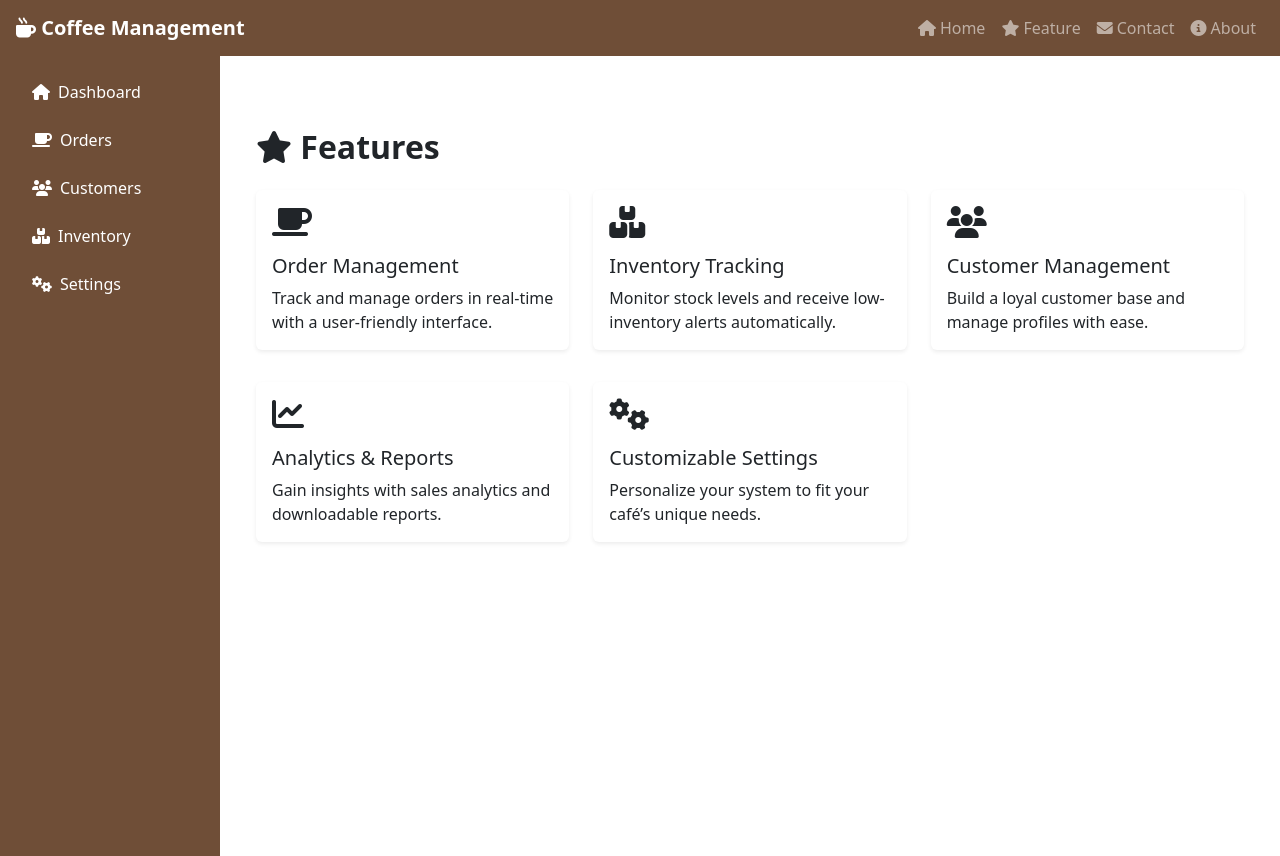
After one commit to koeurngvireak/Cafe_Management_System, a Django app: page /feature/ in a window 1280 px wide. The commit adds this page. Run offline with Django 5.2, Linux system fonts and the light colour scheme.

Commit message:
Added nav and side bar

```diff
--- a/Coffee_System_App/Templates/base.html
+++ b/Coffee_System_App/Templates/base.html
@@ -1,11 +1,27 @@
+<!-- base.html -->
 <!DOCTYPE html>
 <html lang="en">
 <head>
-    <meta charset="UTF-8">
-    <meta name="viewport" content="width=device-width, initial-scale=1.0">
-    <title>Document</title>
+  <meta charset="UTF-8">
+  <title>Coffee Management System</title>
+  <link href="https://cdn.jsdelivr.net/npm/bootstrap@5.3.3/dist/css/bootstrap.min.css" rel="stylesheet">
+  <link href="https://cdnjs.cloudflare.com/ajax/libs/font-awesome/6.4.2/css/all.min.css" rel="stylesheet">
+  <style>
+    .bg-brown { background-color: #6f4e37 !important; }
+    .sidebar .nav-link.active, .sidebar .nav-link:hover {
+      background: #a67c52;
+      border-radius: 5px;
+    }
+  </style>
 </head>
 <body>
-    <h1>Welcome to the Dynamic HTML Page</h1>
+  {% include 'components/navbar.html' %}
+  <div class="d-flex">
+    {% include 'components/sidebar.html' %}
+    <main class="flex-grow-1 p-4">
+      {% block content %}{% endblock %}
+    </main>
+  </div>
+  <script src="https://cdn.jsdelivr.net/npm/bootstrap@5.3.3/dist/js/bootstrap.bundle.min.js"></script>
 </body>
 </html>
--- /dev/null
+++ b/Coffee_System_App/Templates/components/navbar.html
@@ -0,0 +1,24 @@
+<nav class="navbar navbar-expand-lg navbar-dark bg-brown px-3">
+  <a class="navbar-brand fw-bold" href="{% url 'home' %}">
+    <i class="fas fa-mug-hot"></i> Coffee Management
+  </a>
+  <button class="navbar-toggler" type="button" data-bs-toggle="collapse" data-bs-target="#navbarNav">
+    <span class="navbar-toggler-icon"></span>
+  </button>
+  <div class="collapse navbar-collapse" id="navbarNav">
+    <ul class="navbar-nav ms-auto">
+      <li class="nav-item">
+        <a class="nav-link" href="{% url 'home' %}"><i class="fas fa-home me-1"></i>Home</a>
+      </li>
+      <li class="nav-item">
+        <a class="nav-link" href="{% url 'feature' %}"><i class="fas fa-star me-1"></i>Feature</a>
+      </li>
+      <li class="nav-item">
+        <a class="nav-link" href="{% url 'contact' %}"><i class="fas fa-envelope me-1"></i>Contact</a>
+      </li>
+      <li class="nav-item">
+        <a class="nav-link" href="{% url 'about' %}"><i class="fas fa-info-circle me-1"></i>About</a>
+      </li>
+    </ul>
+  </div>
+</nav>
--- a/Coffee_System_App/Templates/components/sidebar.html
+++ b/Coffee_System_App/Templates/components/sidebar.html
@@ -0,0 +1,20 @@
+<!-- sidebar.html -->
+<nav class="sidebar bg-brown text-white p-3" style="min-width:220px; min-height:100vh;">
+  <ul class="nav flex-column">
+    <li class="nav-item mb-2">
+      <a class="nav-link text-white" href="#"><i class="fas fa-home me-2"></i>Dashboard</a>
+    </li>
+    <li class="nav-item mb-2">
+      <a class="nav-link text-white" href="#"><i class="fas fa-coffee me-2"></i>Orders</a>
+    </li>
+    <li class="nav-item mb-2">
+      <a class="nav-link text-white" href="#"><i class="fas fa-users me-2"></i>Customers</a>
+    </li>
+    <li class="nav-item mb-2">
+      <a class="nav-link text-white" href="#"><i class="fas fa-boxes me-2"></i>Inventory</a>
+    </li>
+    <li class="nav-item mb-2">
+      <a class="nav-link text-white" href="#"><i class="fas fa-cogs me-2"></i>Settings</a>
+    </li>
+  </ul>
+</nav>
--- /dev/null
+++ b/Coffee_System_App/Templates/feature.html
@@ -0,0 +1,55 @@
+{% extends 'base.html' %}
+{% block content %}
+<div class="container py-5">
+  <h2 class="fw-bold mb-4 text-brown"><i class="fas fa-star"></i> Features</h2>
+  <div class="row g-4">
+    <div class="col-md-4">
+      <div class="card h-100 shadow-sm border-0">
+        <div class="card-body">
+          <i class="fas fa-coffee fa-2x text-brown mb-3"></i>
+          <h5 class="card-title">Order Management</h5>
+          <p class="card-text">Track and manage orders in real-time with a user-friendly interface.</p>
+        </div>
+      </div>
+    </div>
+    <div class="col-md-4">
+      <div class="card h-100 shadow-sm border-0">
+        <div class="card-body">
+          <i class="fas fa-boxes fa-2x text-brown mb-3"></i>
+          <h5 class="card-title">Inventory Tracking</h5>
+          <p class="card-text">Monitor stock levels and receive low-inventory alerts automatically.</p>
+        </div>
+      </div>
+    </div>
+    <div class="col-md-4">
+      <div class="card h-100 shadow-sm border-0">
+        <div class="card-body">
+          <i class="fas fa-users fa-2x text-brown mb-3"></i>
+          <h5 class="card-title">Customer Management</h5>
+          <p class="card-text">Build a loyal customer base and manage profiles with ease.</p>
+        </div>
+      </div>
+    </div>
+  </div>
+  <div class="row g-4 mt-2">
+    <div class="col-md-4">
+      <div class="card h-100 shadow-sm border-0">
+        <div class="card-body">
+          <i class="fas fa-chart-line fa-2x text-brown mb-3"></i>
+          <h5 class="card-title">Analytics & Reports</h5>
+          <p class="card-text">Gain insights with sales analytics and downloadable reports.</p>
+        </div>
+      </div>
+    </div>
+    <div class="col-md-4">
+      <div class="card h-100 shadow-sm border-0">
+        <div class="card-body">
+          <i class="fas fa-cogs fa-2x text-brown mb-3"></i>
+          <h5 class="card-title">Customizable Settings</h5>
+          <p class="card-text">Personalize your system to fit your café’s unique needs.</p>
+        </div>
+      </div>
+    </div>
+  </div>
+</div>
+{% endblock %}
--- a/Coffee_System_App/urls.py
+++ b/Coffee_System_App/urls.py
@@ -1,9 +1,9 @@
 from django.urls import path
 from . import views
 
-app_name = 'Coffee_System_App'
-
 urlpatterns = [
-    path('', views.layout, name='layout'),
-
+    path('', views.home, name='home'),
+    path('feature/', views.feature, name='feature'),
+    path('about/', views.about, name='about'),
+    path('contact/', views.contact, name='contact'),
 ]
--- a/Coffee_System_App/views.py
+++ b/Coffee_System_App/views.py
@@ -1,7 +1,19 @@
 from django.http import HttpResponse
 from django.shortcuts import render
+from django.views.generic import TemplateView
 
-def layout(request):
+def base(request):
     return render(request, 'base.html')
+def home(request):
+    return render(request, 'home.html')
+
+def feature(request):
+    return render(request, 'feature.html')
+
+def contact(request):
+    return render(request, 'contact.html')
+
+def about(request):
+    return render(request, 'about.html')
 
 # Create your views here.
```
Also changed, not shown: Coffee_System_App/Templates/about.html (added, +19 -0 lines), Coffee_System_App/Templates/contact.html (added, +36 -0 lines), Coffee_System_App/Templates/home.html (added, +15 -0 lines), Coffee_System_App/Templates/components/narbar.html (deleted).
